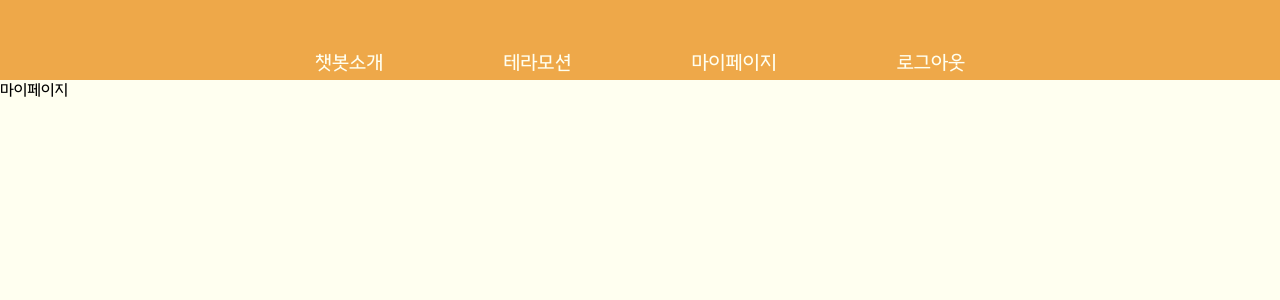
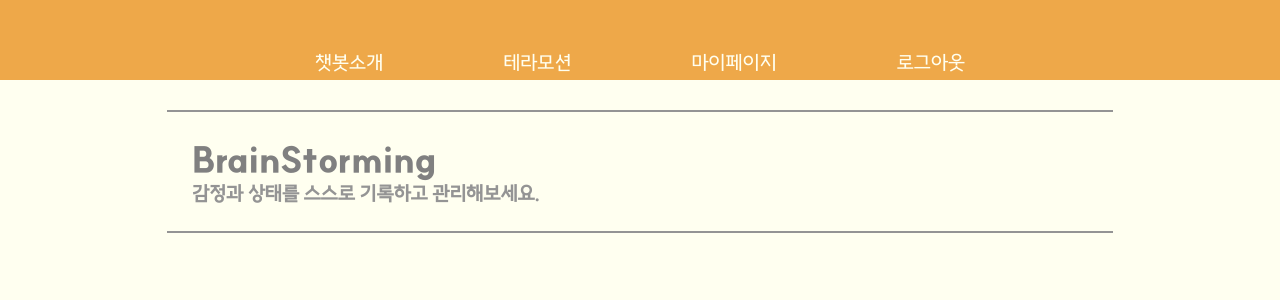
Before and after one commit to FutureandKim/Counseling_ChatBot, a React (Create React App) app: page /mypage in a window 1280 px wide. Shown: the top 300 px of the page. Built offline with nearby package versions, Linux system fonts and the light colour scheme.

Commit message:
feat: 마이페이지 구현

```diff
--- a/src/pages/MyPage.js
+++ b/src/pages/MyPage.js
@@ -7,12 +7,48 @@ const Background = styled.div`
   background-color: ivory;
 `
 
+const TitleBox = styled.div`
+  width: 70%;
+  display: flex;
+  font-size: 15px;
+  font-weight: bold;
+  color:  #949494;
+  margin: auto;
+  margin-top: 30px;
+  border-top: 2.5px solid #949494;
+  border-bottom: 2.5px solid #949494;
+  flex-direction: column;
+  padding: 20px;
+  @media (max-width: 300px) {
+    font-size: 10px;
+    padding: 15px;
+  }
+  @media (min-width: 1200px) {
+    font-size: 20px;
+    padding: 25px;
+  }
+`
+const Bold = styled.span`
+  font-size: 30px;
+  color: #808080;
+  font-family:"Suite_Heavy";
+  @media (max-width: 300px) {
+    font-size: 15px;
+  }
+  @media (min-width: 1200px) {
+    font-size: 35px;
+  }
+`
 
 const MyPage =()=> {
     return (
       <Background>
         <Menubar />
-        마이페이지
+        <TitleBox>
+          <Bold>BrainStorming</Bold>
+          감정과 상태를 스스로 기록하고 관리해보세요.
+        </TitleBox>
+
       </Background>
     );
   }
```
